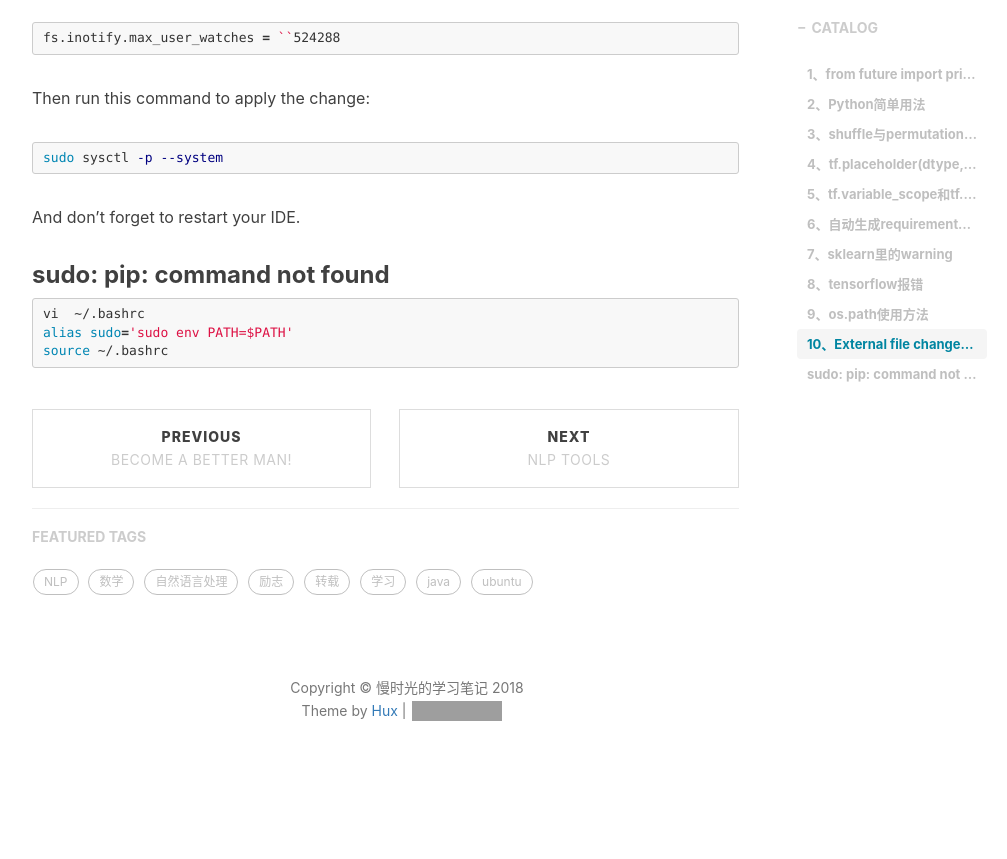
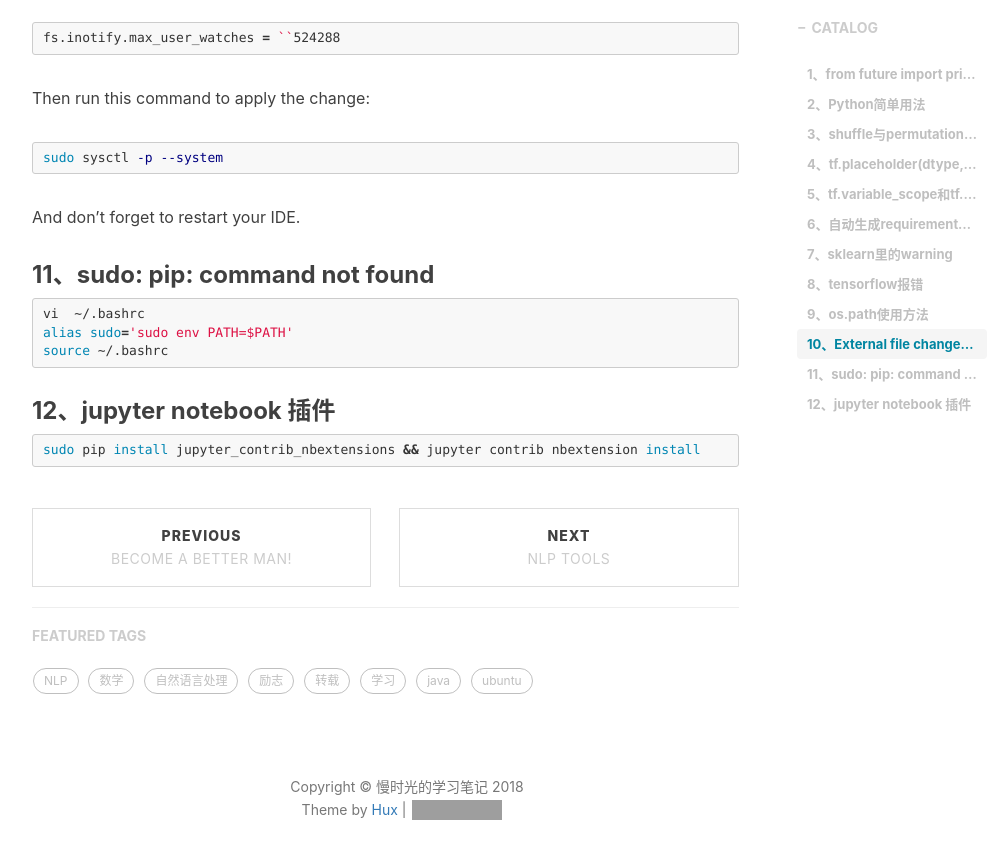
Before and after one commit to msg901216/msg901216.github.io, a Jekyll site: the page built from _posts/2018/python/2018-12-02-notes-python.md, in a window 1280 px wide and 900 px high, scrolled down 3335 px. Shown: the top 859 px of the window, without its empty margins (233-1240 px from the left). Built offline with Jekyll 4.4.1, drawn with Linux system fonts in a browser that asks for light colours; nearby versions of some CDN libraries; comment, search, counter and statistics services are not loaded; before the commit the page ends 4150 px from its top, so only the background shows below that; grey boxes are pictures that could not be loaded.

Commit message:
Update 2018-12-02-notes-python.md

````diff
--- a/_posts/2018/python/2018-12-02-notes-python.md
+++ b/_posts/2018/python/2018-12-02-notes-python.md
@@ -173,10 +173,16 @@ sudo sysctl -p --system
 
 And don't forget to restart your IDE.
 
-### sudo: pip: command not found
+### 11、sudo: pip: command not found
 
 ```bash
 vi  ~/.bashrc
 alias sudo='sudo env PATH=$PATH'
 source ~/.bashrc
 ```
+
+### 12、jupyter notebook 插件
+
+```bash
+sudo pip install jupyter_contrib_nbextensions && jupyter contrib nbextension install
+```
````
